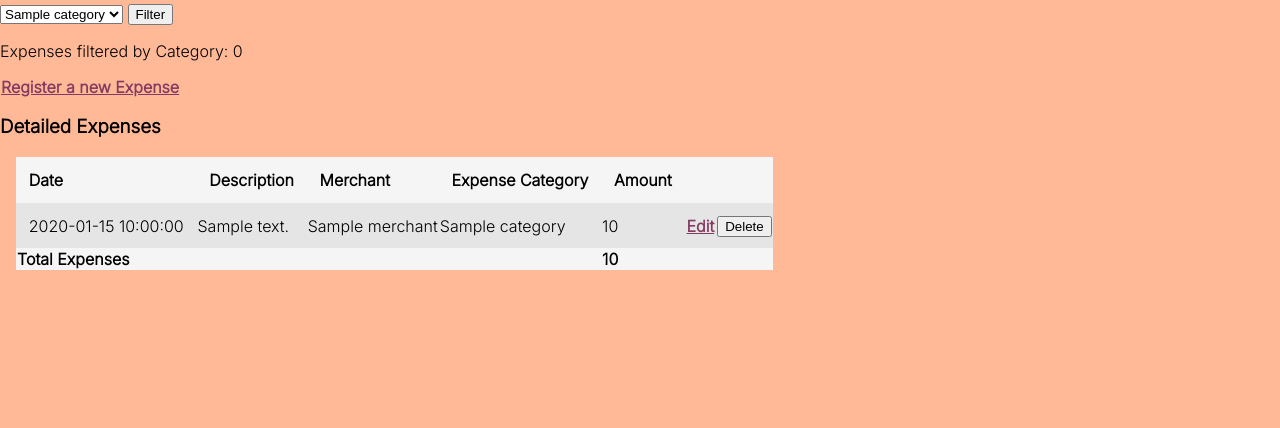
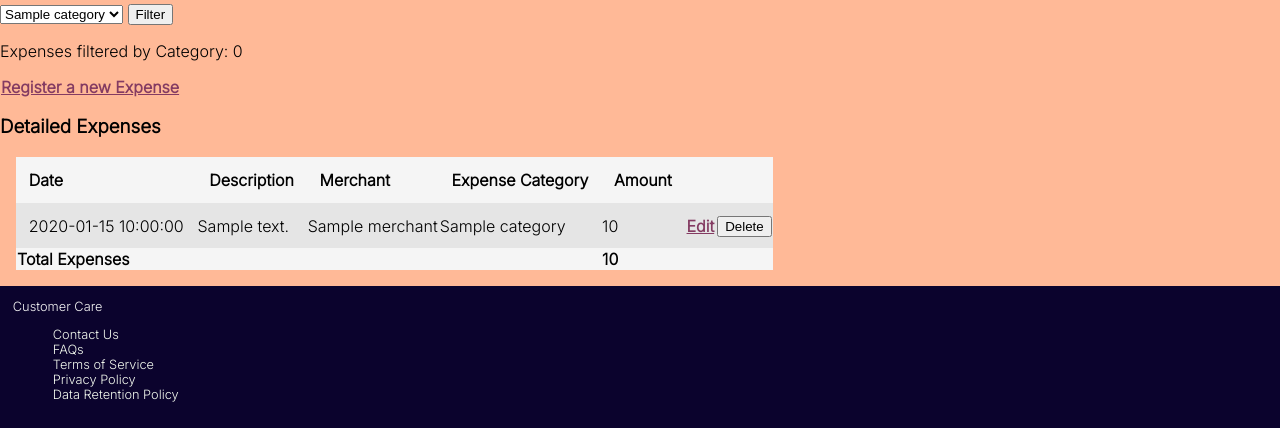
Before and after one commit to sandramolina/pythonic_expense_tracker, a Flask app: page /dashboard in a window 1280 px wide. Shown: the part 381-809 px from the top of the page. Before the commit the page ends 651 px from the top, so only its background shows below. Run offline with Flask 2, Linux system fonts and the light colour scheme; a database or web service that is not in the repository returns one stand-in record (values such as "Sample title"); some libraries are stand-ins or nearby versions.

Commit message:
starts footer section

```diff
--- a/static/main.css
+++ b/static/main.css
@@ -107,7 +107,7 @@ color: #ffb997;
     margin-top: 1vw;
     font-family: 'Inter', sans-serif;
     color: #ffffff;
-    font-size: 16px;
+    font-size: 1.5vw;
     padding: 6px 10px 6px 10px;
     text-decoration: none;
 }
@@ -144,3 +144,10 @@ color: #ffb997;
 .card-container {
     display: flex;
 }
+
+.footer-container {
+    background-color: #0b032d;
+    color: #f5f5f5;
+    font-size: 1vw;
+    padding: 1vw;
+}
--- a/templates/base.html
+++ b/templates/base.html
@@ -35,5 +35,22 @@
 
     {% block content %}
     {% endblock %}
+
+    <footer class="footer-container">
+        <div>
+            Customer Care
+            <ul class="nav-links">
+                <li>Contact Us</li>
+                <li>FAQs</li>
+                <li>Terms of Service</li>
+                <li>Privacy Policy</li>
+                <li>Data Retention Policy</li>
+            </ul>
+        </div>
+        <div class="middle-footer">
+
+        </div>
+
+    </footer>
 </body>
 </html>
```
